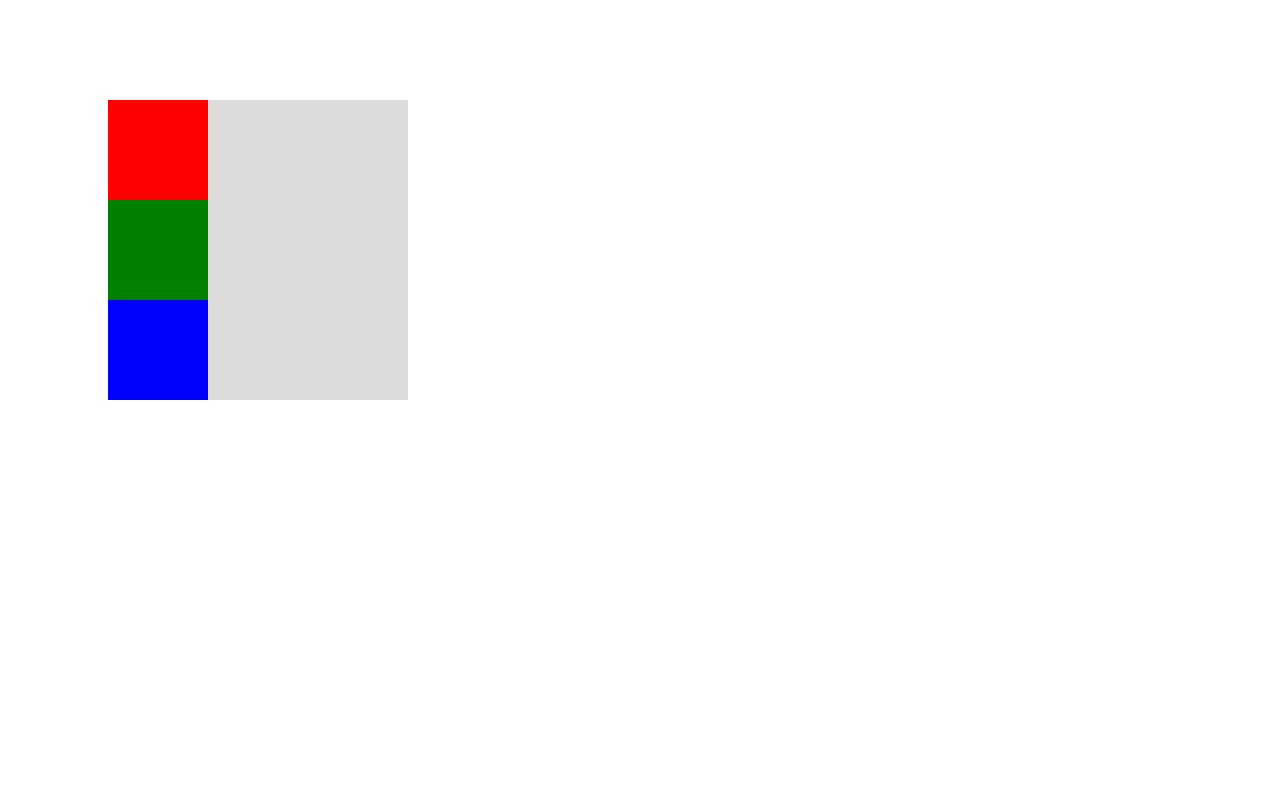
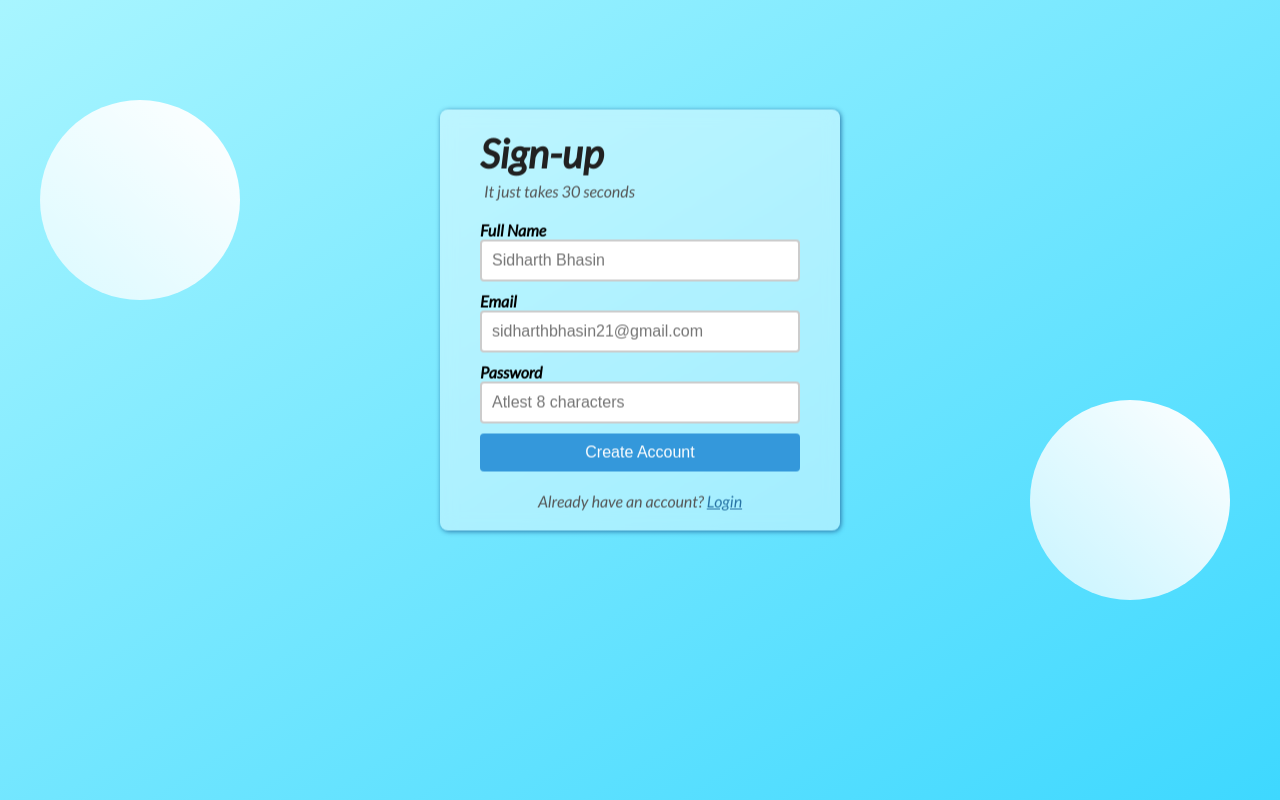
Before and after one commit to SidharthBhasin21/css-learning, a plain HTML site: page index.html in a window 1280 px wide. Drawn offline with Linux system fonts and the light colour scheme.

Commit message:
Glassmorphic design

````diff
--- a/index.html
+++ b/index.html
@@ -6,12 +6,56 @@
     <link rel="stylesheet" href="styles.css" />
     <title>Learning</title>
   </head>
-  <body></body>
-      <div class="container">
-        <div class="box red"></div>
-        <div class="box green"></div>
-        <div class="box blue"></div>
+  <body>
+    <div class="outer-box">
+      <div class="inner-box">
+        <header class="signup-header">
+          <h1>Sign-up</h1>
+          <p>It just takes 30 seconds</p>
+        </header>
+        <main class="signup-body">
+          <form action="#">
+            <p>
+              <label for="fullname">Full Name</label>
+              <input
+                type="text"
+                name="fullname"
+                id="fullname"
+                placeholder="Sidharth Bhasin"
+                required
+              />
+            </p>
+            <p>
+              <label for="email">Email</label>
+              <input
+                type="email"
+                name="email"
+                id="email"
+                placeholder="sidharthbhasin21@gmail.com"
+                required
+              />
+            </p>
+            <p>
+              <label for="password">Password</label>
+              <input
+                type="password"
+                name="password"
+                id="password"
+                placeholder="Atlest 8 characters"
+                required
+              />
+            </p>
+            <p>
+              <input type="submit" id="submit" value="Create Account" />
+            </p>
+          </form>
+        </main>
+        <footer class="signup-footer">
+          <p>Already have an account? <a href="#">Login</a></p>
+        </footer>
       </div>
-
+      <div class="circle c1"></div>
+      <div class="circle c2"></div>
+    </div>
   </body>
 </html>
--- a/styles.css
+++ b/styles.css
@@ -1,29 +1,92 @@
-main{
-    border: 5px dotted blue;
-    width: 50vw;
+@import url('https://fonts.googleapis.com/css2?family=Lato:ital@1&family=Roboto&display=swap');
+
+* {
+    margin: 0;
+    padding: 0;
+    box-sizing: border-box;
 }
-section{
-    border: 3px dashed green;
-}
-.container {
-    width: 300px;
-    height: 300px;
-    background-color: gainsboro;
-    margin: 100px;
-}
-.box {
-    width: 100px;
-    height: 100px;
+
+body {
+    font-family: 'Lato', sans-serif;
 
 }
-.red {
-    background-color: red;
+.outer-box{
+    width: 100vw;
+    height: 100vh;
+    background: linear-gradient(to top left, #3ed8ff,#a8f5ff  );
 }
-.green {
-    background-color: green;
+.inner-box {
+    width: 400px;
+    margin: 0 auto;
+    position: relative;
+    top: 40%;
+    transform: translateY(-50%);
+    padding: 20px 40px;
+    border-radius: 8px;
+    background-color: #ffffff69;
+    backdrop-filter: blur(8px);
+    box-shadow: 1px 1px 5px #2773a5;
+    z-index: 1;
 }
-.blue {
-    background-color: blue;
+.signup-header h1 {
+    font-size: 2.5rem;
+    color: #212121;
 }
-```
-```
+.signup-header p{
+    margin-top: 4px;
+    margin-left: 4px ;
+    font-size: 0.8=9rem;
+    color: #555;
+
+}
+.signup-body {
+    margin: 20px 0px;
+}
+
+.signup-body p{
+    margin: 10px 0px;
+}
+.signup-body p label {
+    display: block;
+    font-weight: bold;
+}
+.signup-body p input {
+    width: 100%;
+    padding: 10px;
+    border: 2px solid #cccccc;
+    border-radius: 4px;
+    font-size: 1rem;
+}
+.signup-body p input[type = 'submit']{
+    background-color: #3498db;
+    border: none;
+    color: white;
+}
+.signup-body p input[type = 'submit']:hover {
+    background-color: #2773a5;
+    cursor: pointer;
+
+}
+.signup-footer p {
+    color : #555;
+    text-align: center;
+}
+.signup-footer p a {
+    color: #2773a5;
+}
+
+.circle{
+    background: linear-gradient(to top right, #ffffffaa, #ffffff);
+    width: 200px;
+    height: 200px;
+    border-radius: 50%;
+    position: absolute;
+}
+.c1{
+    top: 100px;
+    left: 40px;
+}
+.c2 {
+    bottom: 200px;
+    right: 50px;
+}
````
